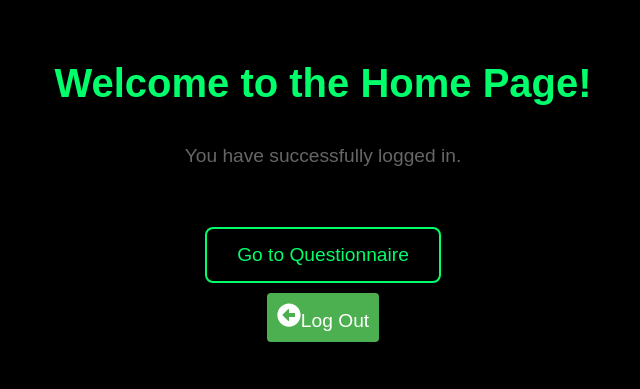
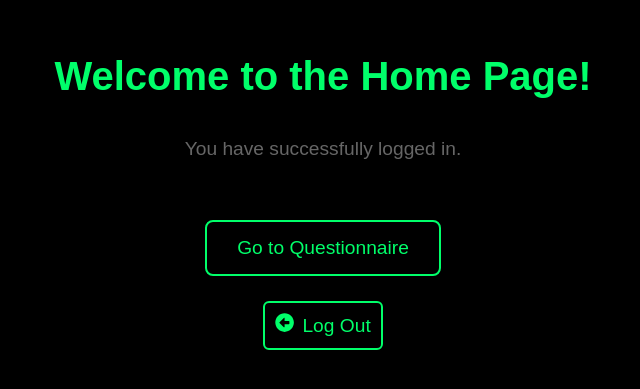
Before and after one commit to SGreen24/HackUMBC, a React (Vite) app in the folder hackumbc/: page /home in a window 1280 px wide. Shown: the part 209-598 px from the top of the page, without its empty margins (317-957 px from the left). Built offline with nearby package versions, Linux system fonts and the light colour scheme.

Commit message:
commit pt 5

```diff
--- a/hackumbc/src/components/Home/Home.css
+++ b/hackumbc/src/components/Home/Home.css
@@ -62,3 +62,48 @@
     background-color: #00ff6a;
     color: #000;
   }
+
+  .logout-btn {
+    margin-top: 20px;
+    padding: 10px 10px;
+    font-size: 1.2rem;
+    color: #00ff6a;
+    background-color: transparent;
+    border: 2px solid #00ff6a;
+    border-radius: 6px;
+    cursor: pointer;
+    transition: all 0.3s ease;
+    position: relative;
+    overflow: hidden;
+  }
+
+  .logout-btn::before {
+    content: '';
+    position: absolute;
+    top: 0;
+    left: 0;
+    width: 100%;
+    height: 100%;
+    background: rgba(0, 255, 106, 0.2);
+    z-index: -1;
+    transition: all 0.4s ease;
+    opacity: 0;
+    transform: scale(0.8);
+    border-radius: 8px;
+  }
+
+  .logout-btn:hover::before {
+    opacity: 1;
+    transform: scale(1.2);
+  }
+
+  .logout-btn:hover {
+    color: #fff;
+    border-color: #fff;
+    box-shadow: 0 0 20px #00ff6a, 0 0 40px #00ff6a, 0 0 60px #00ff6a;
+  }
+
+  .logout-btn:active {
+    background-color: #00ff6a;
+    color: #000;
+  }
--- a/hackumbc/src/components/Home/Home.jsx
+++ b/hackumbc/src/components/Home/Home.jsx
@@ -26,9 +26,9 @@ const Home = () => {
       </button>
 
       {/* Button to redirect to Login page*/}
-      <button className="" onClick={handleNavigateLogout}
+      <button className="logout-btn" onClick={handleNavigateLogout}
     >
-      <FaArrowAltCircleLeft size="24" className="mr-6" />
+      <FaArrowAltCircleLeft style={{ marginRight: '8px' }}/>
       Log Out
       </button>
 
```
